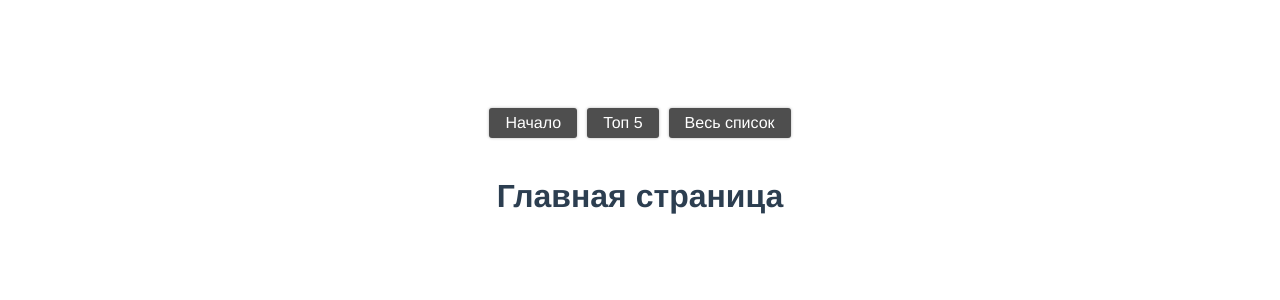
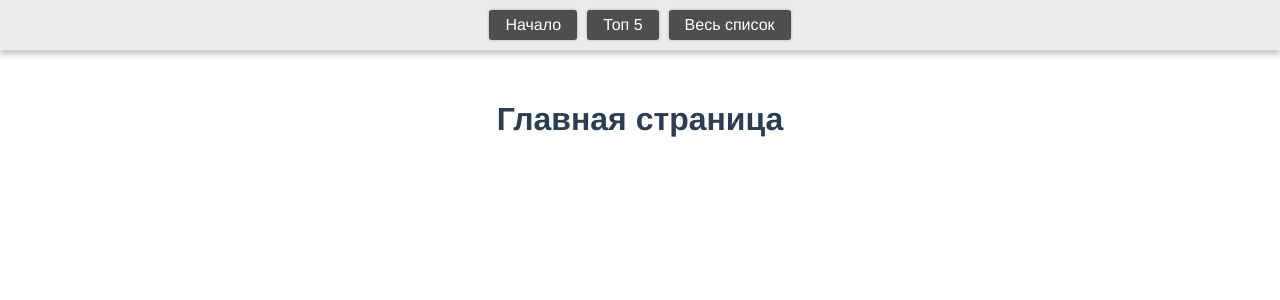
Before and after one commit to kadonomaro/alfa-test, a Vue app in the folder client/: page /home in a window 1280 px wide. Shown: the top 300 px of the page. Built offline with nearby package versions, Linux system fonts and the light colour scheme.

Commit message:
c:fix: change blocks layout

```diff
--- a/client/src/App.vue
+++ b/client/src/App.vue
@@ -1,13 +1,16 @@
 <template>
   <div id="app">
+    <page-nav />
     <main-layout />
   </div>
 </template>
 
 <script>
+import PageNav from '@/components/PageNav.vue';
 import MainLayout from '@/layouts/MainLayout.vue';
 export default {
   components: {
+    PageNav,
     MainLayout
   }
 
--- a/client/src/common.scss
+++ b/client/src/common.scss
@@ -1,4 +1,5 @@
 body {
+	margin: 0;
   padding: 0;
 }
 
--- a/client/src/components/PageNav.vue
+++ b/client/src/components/PageNav.vue
@@ -22,6 +22,9 @@ export default {
 
 <style lang="scss">
 .page-nav {
+	padding: 10px;
+	background-color: #ececec;
+	box-shadow: 0 5px 5px rgba($color: #000000, $alpha: 0.2);
 	&__list {
 		display: flex;
 		justify-content: center;
--- a/client/src/layouts/MainLayout.vue
+++ b/client/src/layouts/MainLayout.vue
@@ -1,6 +1,6 @@
 <template>
   <main class="main">
-		<page-nav class="main__nav" />
+
 		<div class="main__content">
 			<router-view/>
 		</div>
@@ -8,23 +8,21 @@
 </template>
 
 <script>
-import PageNav from '@/components/PageNav.vue';
+
 export default {
 	name: 'MainLayout',
-	components: {
-		PageNav
-	}
-
 }
 </script>
 
 <style lang="scss">
 	.main {
-		max-width: 1200px;
-		margin: 0 auto;
-		padding: 100px 20px;
 		&__nav {
 			margin-bottom: 40px;
+		}
+		&__content {
+			max-width: 1200px;
+			margin: 0 auto;
+			padding: 30px 10px
 		}
 	}
 
--- a/client/src/store/index.js
+++ b/client/src/store/index.js
@@ -23,7 +23,7 @@ export default new Vuex.Store({
         })
         .catch((error) => {
           console.log(error);
-        })
+        });
     }
   }
 })
```
